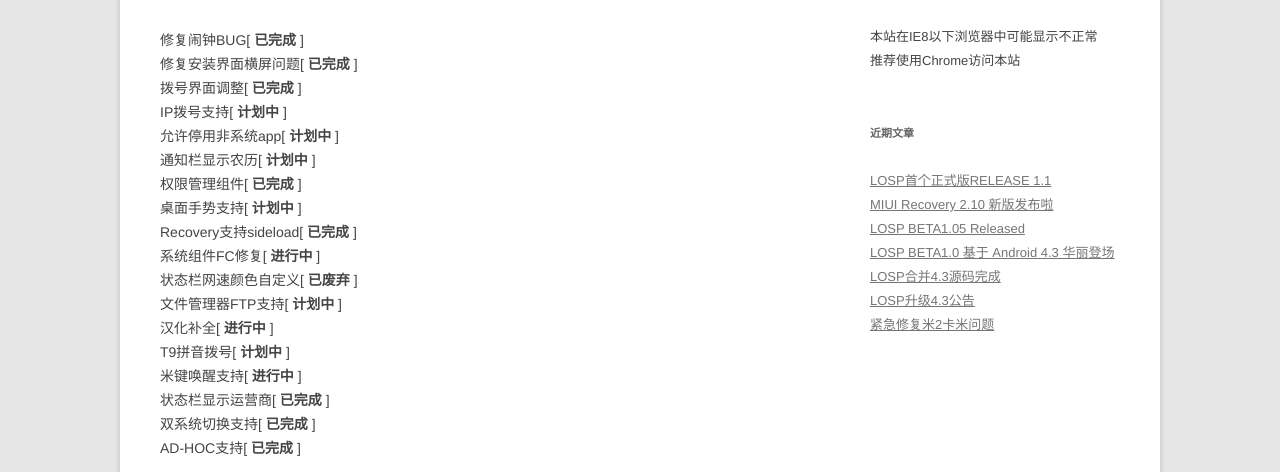
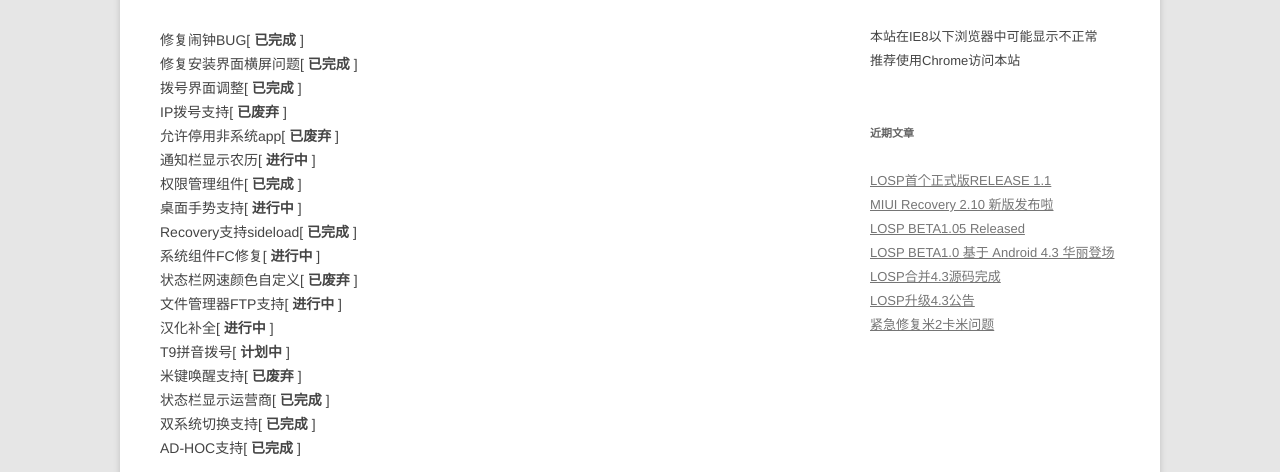
Before and after one commit to LOSP/LOSP.github.io, a Jekyll site: the page built from todo/index.md, in a window 1280 px wide. Shown: the part 285-757 px from the top of the page. Built offline with Jekyll 4.4.1, drawn with Linux system fonts in a browser that asks for light colours; Markdown is read by kramdown in place of the engine named in the settings; comment, search, counter and statistics services are not loaded.

Commit message:
update todo list

```diff
--- a/todo/index.md
+++ b/todo/index.md
@@ -5,18 +5,18 @@
 修复闹钟BUG\[ __已完成__ \]
 修复安装界面横屏问题\[ __已完成__ \]
 拨号界面调整\[ __已完成__ \]
-IP拨号支持\[ __计划中__ \]
-允许停用非系统app\[ __计划中__ \]
-通知栏显示农历\[ __计划中__ \]
+IP拨号支持\[ __已废弃__ \]
+允许停用非系统app\[ __已废弃__ \]
+通知栏显示农历\[ __进行中__ \]
 权限管理组件\[ __已完成__ \]
-桌面手势支持\[ __计划中__ \]
+桌面手势支持\[ __进行中__ \]
 Recovery支持sideload\[ __已完成__ \]
 系统组件FC修复\[ __进行中__ \]
 状态栏网速颜色自定义\[ __已废弃__ \]
-文件管理器FTP支持\[ __计划中__ \]
+文件管理器FTP支持\[ __进行中__ \]
 汉化补全\[ __进行中__ \]
 T9拼音拨号\[ __计划中__ \]
-米键唤醒支持\[ __进行中__ \]
+米键唤醒支持\[ __已废弃__ \]
 状态栏显示运营商\[ __已完成__ \]
 双系统切换支持\[ __已完成__ \]
 AD-HOC支持\[ __已完成__ \]
```
